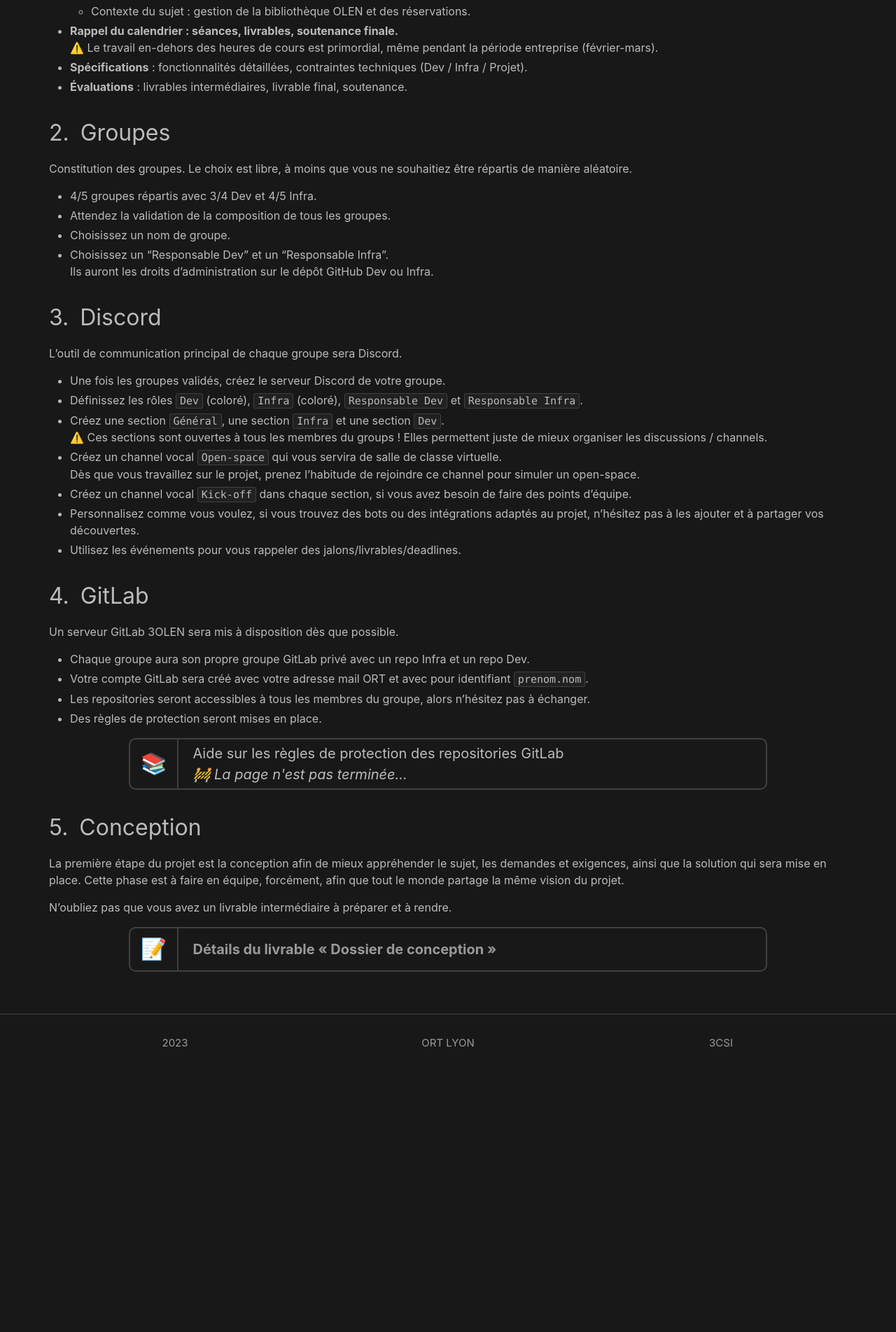
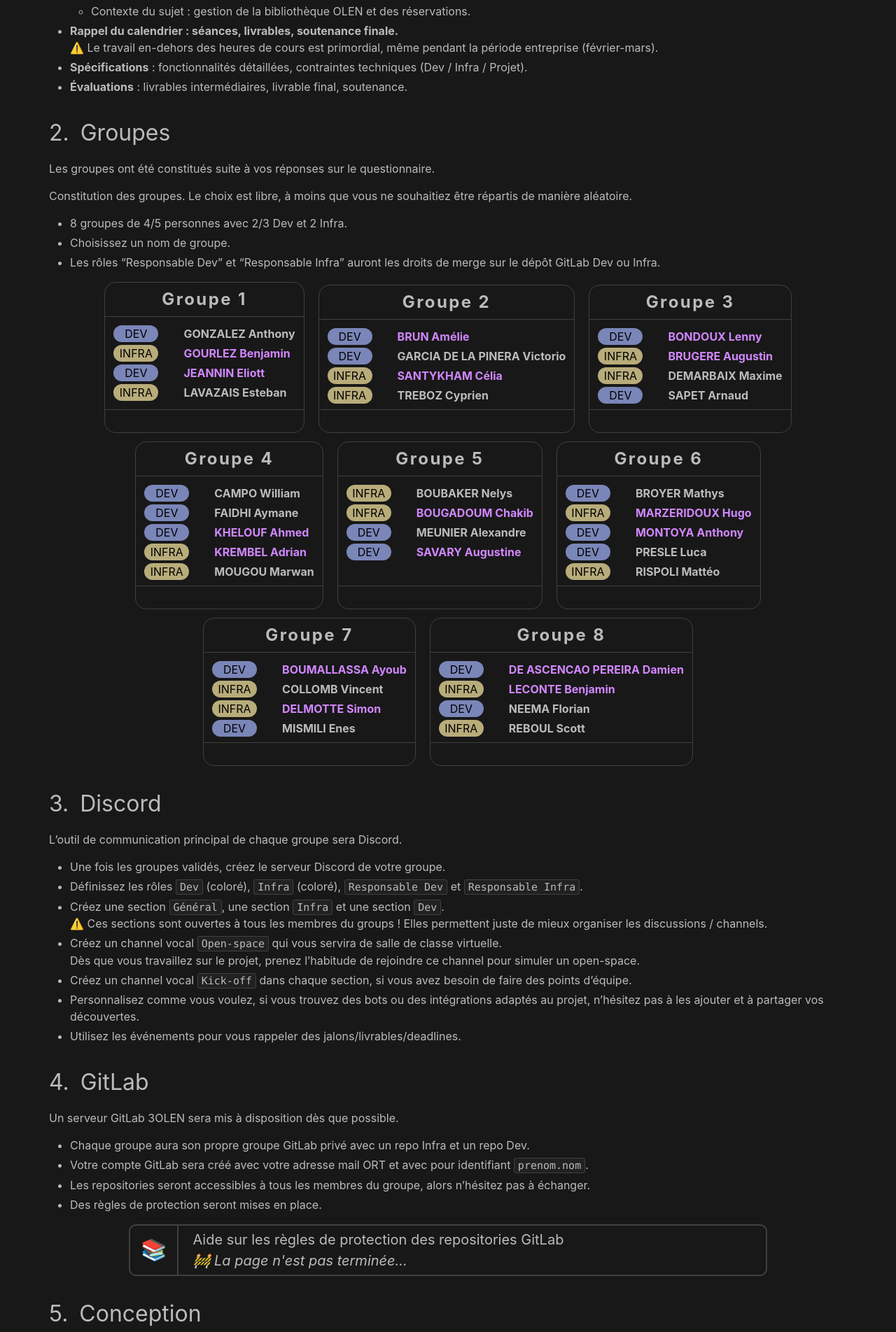
Before and after one commit to 3OLEN/projet-31, a Jekyll site: the page built from docs/_roadmap/01.md, in a window 1280 px wide. Shown: the part 719-2623 px from the top of the page at 70% size. Built offline with Jekyll 4.4.1, drawn with Linux system fonts in a browser that asks for light colours; before the commit the page ends 2281 px from its top, so only the background shows below that.

Commit message:
✨ [Roadmap::1] Student teams
✨ New content
==============

* Display student defined teams

🗃️ Data
=======

* [Students] Update teams: name, members, leaders
* [Students] Define `gitlab` instead of `github`

💄 Styling
==========

* Apply minor visual changes

```diff
--- a/docs/_data/students.yaml
+++ b/docs/_data/students.yaml
@@ -7,161 +7,180 @@ _templating:
 
 roster:
   - name: &student_bondoux "BONDOUX Lenny"
-    github_account: ""
+    gitlab: ""
     <<: *dev_group
   - name: &student_boubaker "BOUBAKER Nelys"
-    github_account: ""
+    gitlab: ""
     <<: *ops_group
   - name: &student_bougadoum "BOUGADOUM Chakib"
-    github_account: ""
+    gitlab: ""
     <<: *ops_group
   - name: &student_boumallassa "BOUMALLASSA Ayoub"
-    github_account: ""
+    gitlab: ""
     <<: *dev_group
   - name: &student_broyer "BROYER Mathys"
-    github_account: ""
+    gitlab: ""
     <<: *dev_group
   - name: &student_brugere "BRUGERE Augustin"
-    github_account: ""
+    gitlab: ""
     <<: *ops_group
   - name: &student_brun "BRUN Amélie"
-    github_account: ""
+    gitlab: ""
     <<: *dev_group
   - name: &student_campo "CAMPO William"
-    github_account: ""
+    gitlab: ""
     <<: *dev_group
   - name: &student_collomb "COLLOMB Vincent"
-    github_account: "Zertlou"
+    gitlab: ""
     <<: *ops_group
   - name: &student_de_ascencao "DE ASCENCAO PEREIRA Damien"
-    github_account: ""
+    gitlab: ""
     <<: *dev_group
   - name: &student_delmotte "DELMOTTE Simon"
-    github_account: ""
+    gitlab: ""
     <<: *ops_group
   - name: &student_demarbaix "DEMARBAIX Maxime"
-    github_account: "MaxImeKurumi"
+    gitlab: ""
     <<: *ops_group
   - name: &student_faidhi "FAIDHI Aymane"
-    github_account: "yazexo"
+    gitlab: ""
     <<: *dev_group
   - name: &student_garcia "GARCIA DE LA PINERA Victorio"
-    github_account: ""
+    gitlab: ""
     <<: *dev_group
   - name: &student_gonzalez "GONZALEZ Anthony"
-    github_account: ""
+    gitlab: ""
     <<: *dev_group
   - name: &student_gourlez "GOURLEZ Benjamin"
-    github_account: ""
+    gitlab: ""
     <<: *ops_group
   - name: &student_jeannin "JEANNIN Eliott"
-    github_account: ""
+    gitlab: ""
     <<: *dev_group
   - name: &student_khelouf "KHELOUF Ahmed"
-    github_account: "ahmed-khelouf"
-    <<: *ops_group
+    gitlab: ""
+    <<: *dev_group
   - name: &student_krembel "KREMBEL Adrian"
-    github_account: ""
+    gitlab: ""
     <<: *ops_group
   - name: &student_lavazais "LAVAZAIS Esteban"
-    github_account: ""
+    gitlab: ""
     <<: *ops_group
   - name: &student_leconte "LECONTE Benjamin"
-    github_account: ""
+    gitlab: ""
     <<: *ops_group
   - name: &student_marzeridoux "MARZERIDOUX Hugo"
-    github_account: "Tenshikii"
+    gitlab: ""
     <<: *ops_group
   - name: &student_meunier "MEUNIER Alexandre"
-    github_account: ""
+    gitlab: ""
     <<: *dev_group
   - name: &student_mismili "MISMILI Enes"
-    github_account: "enesmislimi"
-    <<: *ops_group
+    gitlab: ""
+    <<: *dev_group
   - name: &student_montoya "MONTOYA Anthony"
-    github_account: "raelilmonty"
+    gitlab: ""
     <<: *dev_group
   - name: &student_mougou "MOUGOU Marwan"
-    github_account: "marmoug"
+    gitlab: ""
     <<: *ops_group
   - name: &student_neema "NEEMA Florian"
-    github_account: "floneema69"
+    gitlab: ""
     <<: *dev_group
   - name: &student_presle "PRESLE Luca"
-    github_account: "Redens284"
+    gitlab: ""
     <<: *dev_group
   - name: &student_reboul "REBOUL Scott"
-    github_account: ""
+    gitlab: ""
     <<: *ops_group
   - name: &student_rispoli "RISPOLI Mattéo"
-    github_account: "Tohakuu"
+    gitlab: ""
     <<: *ops_group
   - name: &student_santykham "SANTYKHAM Célia"
-    github_account: ""
+    gitlab: ""
     <<: *ops_group
   - name: &student_sapet "SAPET Arnaud"
-    github_account: ""
+    gitlab: ""
     <<: *dev_group
   - name: &student_savary "SAVARY Augustine"
-    github_account: ""
+    gitlab: ""
     <<: *dev_group
   - name: &student_treboz "TREBOZ Cyprien"
-    github_account: ""
+    gitlab: ""
     <<: *ops_group
 
 teams:
-  - name: ""
-    github: ""
+  - name: "Groupe 1"
+    gitlab: ""
     members:
-      - name: ""
-      - name: ""
-      - name: ""
-      - name: ""
-      - name: ""
-      - name: ""
-      - name: ""
-      - name: ""
-  - name: ""
-    github: ""
+      - name: *student_jeannin
+        lead: true
+      - name: *student_gonzalez
+      - name: *student_gourlez
+        lead: true
+      - name: *student_lavazais
+  - name: "Groupe 2"
+    gitlab: ""
     members:
-      - name: ""
-      - name: ""
-      - name: ""
-      - name: ""
-      - name: ""
-      - name: ""
-      - name: ""
-      - name: ""
-  - name: ""
-    github: ""
+      - name: *student_brun
+        lead: true
+      - name: *student_garcia
+      - name: *student_santykham
+        lead: true
+      - name: *student_treboz
+  - name: "Groupe 3"
+    gitlab: ""
     members:
-      - name: ""
-      - name: ""
-      - name: ""
-      - name: ""
-      - name: ""
-      - name: ""
-      - name: ""
-      - name: ""
-  - name: ""
-    github: ""
+      - name: *student_bondoux
+        lead: true
+      - name: *student_sapet
+      - name: *student_brugere
+        lead: true
+      - name: *student_demarbaix
+  - name: "Groupe 4"
+    gitlab: ""
     members:
-      - name: ""
-      - name: ""
-      - name: ""
-      - name: ""
-      - name: ""
-      - name: ""
-      - name: ""
-      - name: ""
-  - name: ""
-    github: ""
+      - name: *student_campo
+      - name: *student_faidhi
+      - name: *student_khelouf
+        lead: true
+      - name: *student_krembel
+        lead: true
+      - name: *student_mougou
+  - name: "Groupe 5"
+    gitlab: ""
     members:
-      - name: ""
-      - name: ""
-      - name: ""
-      - name: ""
-      - name: ""
-      - name: ""
-      - name: ""
-      - name: ""
+      - name: *student_meunier
+      - name: *student_savary
+        lead: true
+      - name: *student_boubaker
+      - name: *student_bougadoum
+        lead: true
+  - name: "Groupe 6"
+    gitlab: ""
+    members:
+      - name: *student_montoya
+        lead: true
+      - name: *student_broyer
+      - name: *student_presle
+      - name: *student_marzeridoux
+        lead: true
+      - name: *student_rispoli
+  - name: "Groupe 7"
+    gitlab: ""
+    members:
+      - name: *student_boumallassa
+        lead: true
+      - name: *student_mismili
+      - name: *student_collomb
+      - name: *student_delmotte
+        lead: true
+  - name: "Groupe 8"
+    gitlab: ""
+    members:
+      - name: *student_de_ascencao
+        lead: true
+      - name: *student_neema
+      - name: *student_leconte
+        lead: true
+      - name: *student_reboul
--- a/docs/_layouts/roadmap.liquid
+++ b/docs/_layouts/roadmap.liquid
@@ -52,6 +52,16 @@ layout: base
                     {% include _templates/list/_related_pages.liquid pages=content_item.related_pages %}
                     {% continue %}
                 {% endif %}
+
+                {% comment %} <!-- Inclure des tempaltes spécifiques --> {% endcomment %}
+                {% if content_item.include %}
+                    {% case content_item.include.name %}
+                        {% when "student_teams" %}
+                            {% include _templates/list/_student_teams.liquid %}
+                    {% endcase %}
+
+                    {% continue %}
+                {% endif %}
             {% endfor %}
         {% endfor %}
     </div>
--- a/docs/_roadmap/01.md
+++ b/docs/_roadmap/01.md
@@ -22,14 +22,16 @@ schedule:
         - "**Évaluations** : livrables intermédiaires, livrable final, soutenance."
   - name: Groupes
     content:
+      - text: "Les groupes ont été constitués suite à vos réponses sur le questionnaire."
       - text: "Constitution des groupes. Le choix est libre, à moins que vous ne souhaitiez être répartis de
       manière aléatoire."
       - list:
-        - "4/5 groupes répartis avec 3/4 Dev et 4/5 Infra."
-        - "Attendez la validation de la composition de tous les groupes."
+        - "8 groupes de 4/5 personnes avec 2/3 Dev et 2 Infra."
         - "Choisissez un nom de groupe."
-        - "Choisissez un \"Responsable Dev\" et un \"Responsable Infra\".
-        <br>Ils auront les droits d'administration sur le dépôt GitHub Dev ou Infra."
+        - "Les rôles \"Responsable Dev\" et \"Responsable Infra\" auront les droits de merge sur le dépôt GitLab
+         Dev ou Infra."
+      - include:
+          name: student_teams
   - name: Discord
     content:
       - text: "L'outil de communication principal de chaque groupe sera Discord."
--- a/docs/_sass/minima/_custom-templates.scss
+++ b/docs/_sass/minima/_custom-templates.scss
@@ -89,6 +89,7 @@ li {
   flex-direction: row;
   flex-wrap: wrap;
   gap: 0.5em 1.25em;
+justify-content: center;
   list-style: none;
   margin: 1em 0;
 
@@ -131,9 +132,6 @@ li {
             background-color: $color-infra;
           }
         }
-        .svg-icon {
-          vertical-align: text-top;
-        }
       }
     }
 
@@ -146,10 +144,4 @@ li {
       padding: 0.25em;
     }
   }
-
-  .svg-icon {
-    height: 1em;
-    vertical-align: baseline;
-    width: 1em;
-  }
 }
```
